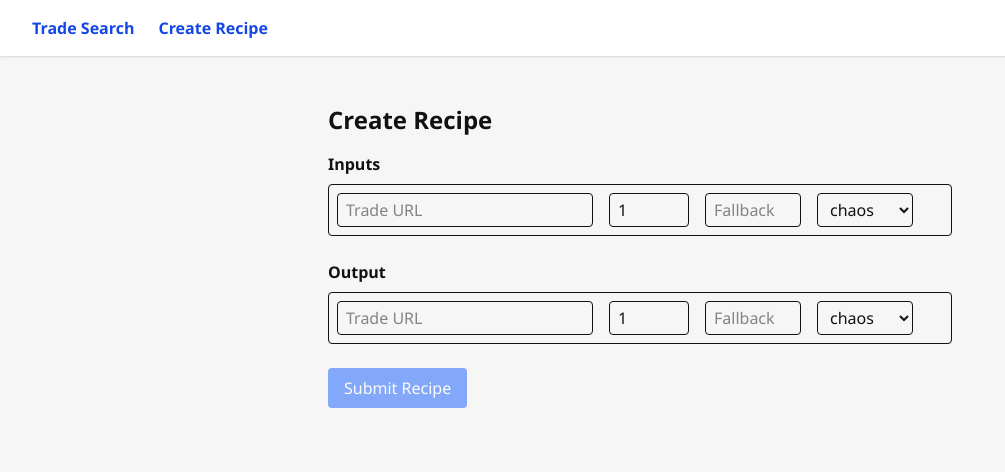
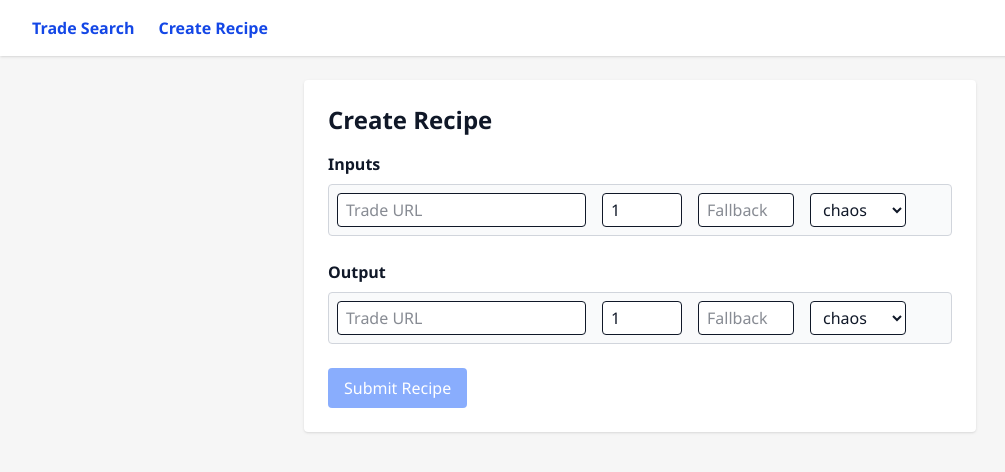
Before and after one commit to rbiersbach/poe-cook, a React (Vite) app in the folder frontend/: page /create in a window 1280 px wide. Shown: the top 472 px of the page, without its empty margins (0-1005 px from the left). Built offline with nearby package versions, Linux system fonts and the light colour scheme; the HTML template or start-up script is replaced by a standard one.

Commit message:
introduce dark mode

```diff
--- a/frontend/src/components/Button.tsx
+++ b/frontend/src/components/Button.tsx
@@ -9,11 +9,12 @@ interface ButtonProps {
   type?: "button" | "submit";
 }
 
+
 const colorMap: Record<string, string> = {
-  blue: "bg-blue-600 text-white",
-  green: "bg-green-600 text-white",
-  red: "bg-red-600 text-white",
-  gray: "bg-gray-400 text-white",
+  blue: "bg-blue-600 text-white dark:bg-blue-700 dark:text-gray-100",
+  green: "bg-green-600 text-white dark:bg-green-700 dark:text-gray-100",
+  red: "bg-red-600 text-white dark:bg-red-700 dark:text-gray-100",
+  gray: "bg-gray-400 text-white dark:bg-gray-700 dark:text-gray-100",
 };
 
 export const Button: React.FC<ButtonProps> = ({
--- a/frontend/src/components/Loader.tsx
+++ b/frontend/src/components/Loader.tsx
@@ -2,7 +2,7 @@ import React from "react";
 
 export const Loader: React.FC<{ size?: number }> = ({ size = 20 }) => (
   <svg
-    className="animate-spin"
+    className="animate-spin text-primary"
     width={size}
     height={size}
     viewBox="0 0 24 24"
--- a/frontend/src/components/PriceDisplay.tsx
+++ b/frontend/src/components/PriceDisplay.tsx
@@ -19,7 +19,7 @@ export const PriceDisplay: React.FC<PriceProps> = ({ amount, currency, className
   if (!amount || !currency) return null;
   const icon = currencyIcons[currency.toLowerCase()];
   return (
-    <span className={className || "inline-flex items-center gap-1"}>
+    <span className={className || "inline-flex items-center gap-1 text-primary"}>
       {amount}
       {icon && (
         <img src={icon} alt={currency} className="inline w-5 h-5 align-middle" />
--- a/frontend/src/components/RecipeItemRow.tsx
+++ b/frontend/src/components/RecipeItemRow.tsx
@@ -3,6 +3,7 @@ import type { RecipeItem } from "../api/generated/models/RecipeItem";
 import { PriceDisplay } from "../components/PriceDisplay";
 import { Loader } from "./Loader";
 import { TradeUrlLink } from "./TradeUrlLink";
+import { RemoveButton } from "./RemoveButton";
 
 interface RecipeItemRowProps {
     error?: string | null;
@@ -40,18 +41,18 @@ export const RecipeItemRow: React.FC<RecipeItemRowProps> = ({
         };
         return (
             <div
-                className={`mb-2 p-2 border rounded flex items-center gap-4 w-full relative transition-colors duration-300 ${errorAnim ? 'bg-red-100 border-red-400' : ''}`}
+                className={`card-row border-primary${errorAnim ? ' bg-red-100 dark:bg-red-900 border-red-400 dark:border-red-500' : ''}`}
                 data-testid="recipe-item-row-draft"
             >
                 {/* Overlay when loading */}
                 {loading && (
-                    <div className="absolute inset-0 bg-white bg-opacity-60 flex items-center justify-center z-10 rounded" data-testid="loader-overlay">
+                    <div className="absolute inset-0 bg-white dark:bg-gray-900 bg-opacity-60 flex items-center justify-center z-10 rounded" data-testid="loader-overlay">
                         <Loader size={28} />
                     </div>
                 )}
                 <input
                     type="text"
-                    className="border px-2 py-1 rounded w-64"
+                    className="input"
                     placeholder="Trade URL"
                     value={item.tradeUrl}
                     onChange={e => onChange && onChange("tradeUrl", e.target.value)}
@@ -61,7 +62,7 @@ export const RecipeItemRow: React.FC<RecipeItemRowProps> = ({
                 />
                 <input
                     type="number"
-                    className="border px-2 py-1 rounded w-20"
+                    className="input w-20"
                     min={1}
                     value={item.qty}
                     onChange={e => onChange && onChange("qty", Number(e.target.value))}
@@ -71,7 +72,7 @@ export const RecipeItemRow: React.FC<RecipeItemRowProps> = ({
                 />
                 <input
                     type="number"
-                    className="border px-2 py-1 rounded w-24"
+                    className="input w-24"
                     placeholder="Fallback Price"
                     value={item.fallbackPrice?.amount || ""}
                     onChange={e => onChange && onChange("fallbackPrice.amount", e.target.value)}
@@ -80,7 +81,7 @@ export const RecipeItemRow: React.FC<RecipeItemRowProps> = ({
                     data-testid="fallback-price-input"
                 />
                 <select
-                    className="border px-2 py-1 rounded w-24"
+                    className="input w-24"
                     value={item.fallbackPrice?.currency || "chaos"}
                     onChange={e => onChange && onChange("fallbackPrice.currency", e.target.value)}
                     onKeyDown={handleKeyDown}
@@ -91,17 +92,14 @@ export const RecipeItemRow: React.FC<RecipeItemRowProps> = ({
                     <option value="divine">divine</option>
                 </select>
                 {!disableRemove && (
-                    <button
-                        className="text-red-600 hover:underline ml-2"
+                    <RemoveButton
                         onClick={onRemove}
                         disabled={loading}
                         data-testid="remove-input-button"
-                    >
-                        Remove
-                    </button>
+                    />
                 )}
                 {error && (
-                    <span className="absolute left-2 -bottom-5 text-xs text-red-600 animate-fade-in" data-testid="draft-error-msg">{error}</span>
+                    <span className="absolute left-2 -bottom-5 text-xs text-error dark:text-red-400 animate-fade-in" data-testid="draft-error-msg">{error}</span>
                 )}
             </div>
         );
@@ -109,7 +107,7 @@ export const RecipeItemRow: React.FC<RecipeItemRowProps> = ({
 
     if (resolved) {
         return (
-            <div className="flex items-center gap-4 mb-2 p-2 border rounded bg-gray-50" data-testid="recipe-item-row-resolved">
+            <div className="card-row border-primary flex items-center" data-testid="recipe-item-row-resolved">
                 <img src={item.resolved?.iconUrl} alt="icon" className="w-8 h-8" />
                 <span>{item.resolved?.name || "Unknown Item"}</span>
                 <span className="flex items-center gap-1">
@@ -140,12 +138,10 @@ export const RecipeItemRow: React.FC<RecipeItemRowProps> = ({
                     <TradeUrlLink url={item.tradeUrl} />
                 )}
                 {!disableRemove && (
-                    <button
-                        className="text-red-600 hover:underline ml-2"
+                    <RemoveButton
                         onClick={onRemove}
-                    >
-                        Remove
-                    </button>
+                        data-testid="remove-input-button"
+                    />
                 )}
             </div>
         );
--- /dev/null
+++ b/frontend/src/components/RemoveButton.tsx
@@ -0,0 +1,27 @@
+import React from "react";
+
+interface RemoveButtonProps {
+  onClick?: () => void;
+  disabled?: boolean;
+  className?: string;
+  children?: React.ReactNode;
+  "data-testid"?: string;
+}
+
+export const RemoveButton: React.FC<RemoveButtonProps> = ({
+  onClick,
+  disabled = false,
+  className = "",
+  children = "Remove",
+  "data-testid": dataTestId,
+}) => (
+  <button
+    type="button"
+    onClick={onClick}
+    disabled={disabled}
+    className={`text-red-600 dark:text-red-400 font-semibold hover:underline ml-2 disabled:opacity-50 ${className}`}
+    data-testid={dataTestId}
+  >
+    {children}
+  </button>
+);
--- a/frontend/src/components/SectionHeader.tsx
+++ b/frontend/src/components/SectionHeader.tsx
@@ -6,7 +6,7 @@ interface SectionHeaderProps {
 }
 
 export const SectionHeader: React.FC<SectionHeaderProps> = ({ children, className }) => (
-  <h2 className={"font-semibold mb-2 " + (className || "")}>{children}</h2>
+  <h2 className={"font-semibold mb-2 text-primary " + (className || "")}>{children}</h2>
 );
 
 interface ErrorMessageProps {
@@ -15,7 +15,7 @@ interface ErrorMessageProps {
 }
 
 export const ErrorMessage: React.FC<ErrorMessageProps> = ({ message, className }) => (
-  <div className={"text-red-600 mb-2 " + (className || "")}>{message}</div>
+  <div className={"text-error dark:text-red-400 mb-2 " + (className || "")}>{message}</div>
 );
 
 interface SuccessMessageProps {
@@ -24,5 +24,5 @@ interface SuccessMessageProps {
 }
 
 export const SuccessMessage: React.FC<SuccessMessageProps> = ({ message, className }) => (
-  <div className={"text-green-600 mb-2 " + (className || "")}>{message}</div>
+  <div className={"text-green-600 dark:text-green-400 mb-2 " + (className || "")}>{message}</div>
 );
--- a/frontend/src/components/TradeSearchResults.tsx
+++ b/frontend/src/components/TradeSearchResults.tsx
@@ -8,13 +8,13 @@ interface TradeSearchResult {
 export function TradeSearchResults({ results }: { results: TradeSearchResult[] }) {
   if (!results.length) {
     return (
-      <div className="text-gray-500 text-center">No results to display.</div>
+      <div className="text-gray-500 dark:text-gray-400 text-center">No results to display.</div>
     );
   }
 
   return (
-    <section className="mt-8 w-full max-w-xl bg-white rounded shadow p-6">
-      <h2 className="text-xl font-semibold mb-4">Results</h2>
+    <section className="mt-8 w-full max-w-xl container rounded shadow p-6">
+      <h2 className="text-xl font-semibold mb-4 text-primary">Results</h2>
       <ul>
         {results.map((r, i) => (
           <li key={i} className="mb-2">
--- a/frontend/src/components/TradeUrlLink.tsx
+++ b/frontend/src/components/TradeUrlLink.tsx
@@ -12,7 +12,7 @@ export const TradeUrlLink: React.FC<TradeUrlLinkProps> = ({ url, className }) =>
             href={url}
             target="_blank"
             rel="noopener noreferrer"
-            className={`inline-flex items-center text-blue-500 hover:underline ${className || ""}`}
+            className={`inline-flex items-center link ${className || ""}`}
             aria-label="Open trade URL in new tab"
             data-testid="trade-url-link"
         >
--- a/frontend/src/index.css
+++ b/frontend/src/index.css
@@ -1,4 +1,5 @@
 @import "tailwindcss";
+
 
 :root {
   font-family: "Segoe UI", Tahoma, Geneva, Verdana, sans-serif;
@@ -7,6 +8,7 @@
   color-scheme: light;
   color: #111;
   background-color: #f6f6f6;
+  @apply dark:bg-gray-900 dark:text-gray-100;
   text-rendering: optimizeLegibility;
   -webkit-font-smoothing: antialiased;
   -moz-osx-font-smoothing: grayscale;
@@ -19,3 +21,49 @@
 body {
   margin: 0;
 }
+
+/* Utility classes for light/dark mode */
+
+.bg-surface {
+  @apply bg-white dark:bg-gray-900;
+}
+
+.header {
+  @apply text-gray-900 dark:text-gray-100;
+}
+
+.container {
+  @apply bg-white dark:bg-gray-900;
+}
+
+.card-row {
+  @apply mb-2 p-2 border border-gray-300 dark:border-gray-700 rounded flex items-center gap-4 w-full relative transition-colors duration-300 bg-gray-50 dark:bg-gray-800;
+}
+
+.border-primary {
+  @apply border-gray-300 dark:border-gray-700;
+}
+
+.nav-bar {
+  @apply w-full bg-white dark:bg-gray-800 shadow mb-6 py-4 px-8 flex gap-6;
+}
+
+.text-primary {
+  @apply text-gray-900 dark:text-gray-100;
+}
+
+.link {
+  @apply text-blue-700 dark:text-blue-300 font-semibold hover:underline;
+}
+
+.input {
+  @apply border px-2 py-1 rounded bg-white dark:bg-gray-800 text-gray-900 dark:text-gray-100;
+}
+
+.text-error {
+  @apply text-red-600 font-medium;
+}
+
+.card-row {
+  @apply mb-2 p-2 border rounded flex items-center gap-4 w-full relative transition-colors duration-300;
+}
--- a/frontend/src/pages/CreateRecipePage.tsx
+++ b/frontend/src/pages/CreateRecipePage.tsx
@@ -242,8 +242,8 @@ export default function CreateRecipePage() {
     };
 
     return (
-        <div className="max-w-2xl mx-auto p-6">
-            <h1 className="text-2xl font-bold mb-4">Create Recipe</h1>
+        <div className="max-w-2xl mx-auto p-6 container rounded shadow">
+            <h1 className="text-2xl font-bold mb-4 header">Create Recipe</h1>
             {error && <ErrorMessage message={error} />}
             {success && <SuccessMessage message={success} />}
             <div className="mb-6">
```
Also changed, not shown: frontend/src/App.tsx (+5 -5 lines), frontend/src/components/TradeSearchJsonInput.tsx (+4 -4 lines), 1 other file (tests, documents, lock files or other folders).
